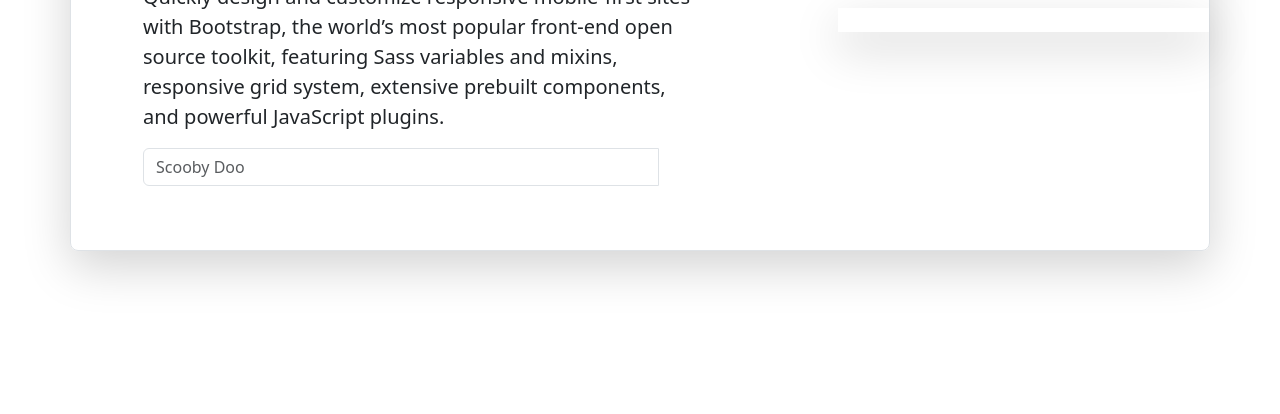
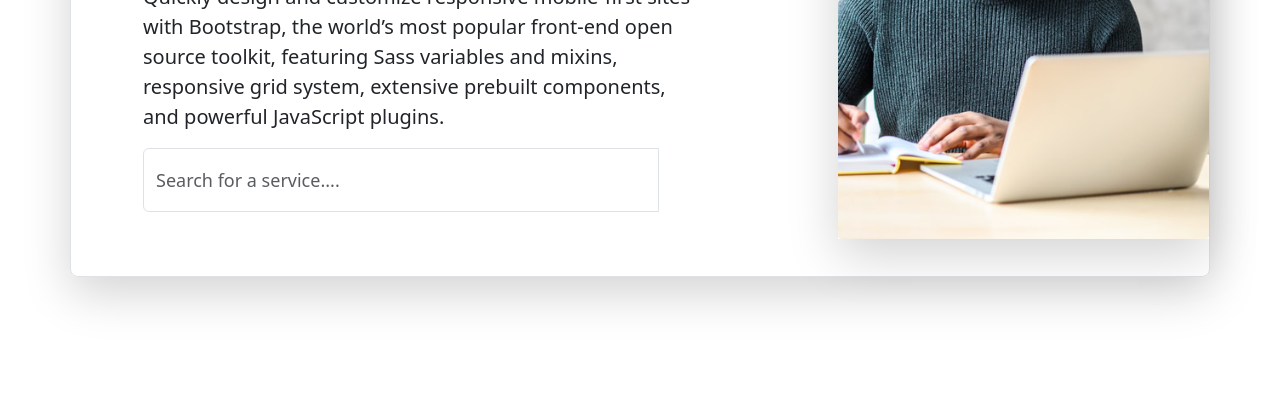
Before and after one commit to MohammadHashmi/SkillSwap, a plain HTML site: page src/index.html in a window 1280 px wide. Shown: the part 386-800 px from the top of the page. Drawn offline with nearby package versions, Linux system fonts and the light colour scheme.

Commit message:
Added landing page image

```diff
--- a/src/index.html
+++ b/src/index.html
@@ -7,6 +7,9 @@
     <link href="https://cdn.jsdelivr.net/npm/bootstrap@5.3.2/dist/css/bootstrap.min.css" rel="stylesheet" integrity="sha384-T3c6CoIi6uLrA9TneNEoa7RxnatzjcDSCmG1MXxSR1GAsXEV/Dwwykc2MPK8M2HN" crossorigin="anonymous">
 </head>
 <body>
+
+    <!-- Header -->
+
     <div class="container">
         <header class="d-flex flex-wrap align-items-center justify-content-center justify-content-md-between py-3 mb-4 border-bottom">
           <div class="col-md-3 mb-2 mb-md-0">
@@ -30,6 +33,8 @@
         </header>
       </div>
 
+      <!-- hero -->
+
       <div class="container my-5">
         <div class="row p-4 pb-0 pe-lg-0 pt-lg-5 align-items-center rounded-3 border shadow-lg">
           <div class="col-lg-7 p-3 p-lg-5 pt-lg-3">
@@ -40,7 +45,7 @@
                     <div id="content">
                       <form class='form-inline'>
                         <div class="input-group">
-                          <input type='text' id='search' class="form-control search-form" placeholder="Scooby Doo">
+                          <input type='text' id='search' class="form-control search-form" placeholder="Search for a service...." style="line-height: 50px; font-size: large;">
                           <span class="input-group-btn" style="width:39px">
                             <button id="search-this"type="button" class="pull-right btn btn-default search-btn">
                                 <i class="fa fa-search"></i>
@@ -53,11 +58,17 @@
             </div>
           </div>
           <div class="col-lg-4 offset-lg-1 p-0 overflow-hidden shadow-lg">
-              <img class="rounded-lg-3" src="bootstrap-docs.png" alt="" width="720">
+              <img class="rounded-lg-3" src="/assets/blackmansmilingnew.png" alt="" width="100%" style="border-radius: 1%;">
           </div>
         </div>
       </div>
 
+      <!-- footer -->
+
+
+
+
+
 </body>
 <script src="https://cdn.jsdelivr.net/npm/bootstrap@5.3.2/dist/js/bootstrap.bundle.min.js" integrity="sha384-C6RzsynM9kWDrMNeT87bh95OGNyZPhcTNXj1NW7RuBCsyN/o0jlpcV8Qyq46cDfL" crossorigin="anonymous"></script>
 </html>
```
Also changed, not shown: assets/blackmansmilingnew.png (added).
